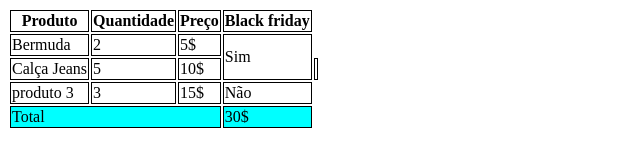
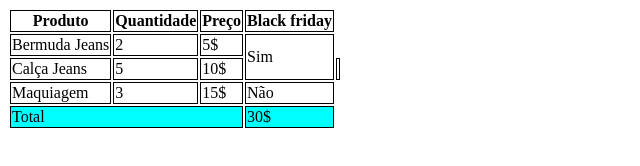
Before and after one commit to Lucas-cyber2/aula-tabela, a plain HTML site: page index.html in a window 1280 px wide. Shown: the whole page, without its empty margins (0-640 px from the left). Drawn offline with Linux system fonts and the light colour scheme.

Commit message:
trocado bermuda para bermuda jeans e produto 3 para maquiagem

```diff
--- a/index.html
+++ b/index.html
@@ -29,7 +29,7 @@
         </thead>
         <tbody>
             <tr>
-                <td>Bermuda</td>
+                <td>Bermuda Jeans</td>
                 <td>2</td>
                 <td>5$</td>
                 <td rowspan="2">Sim</td>
@@ -41,7 +41,7 @@
                 <td></td>
             </tr>
             <tr>
-                <td>produto 3</td>
+                <td>Maquiagem</td>
                 <td>3</td>
                 <td>15$</td>
                 <td>Não</td>
```
